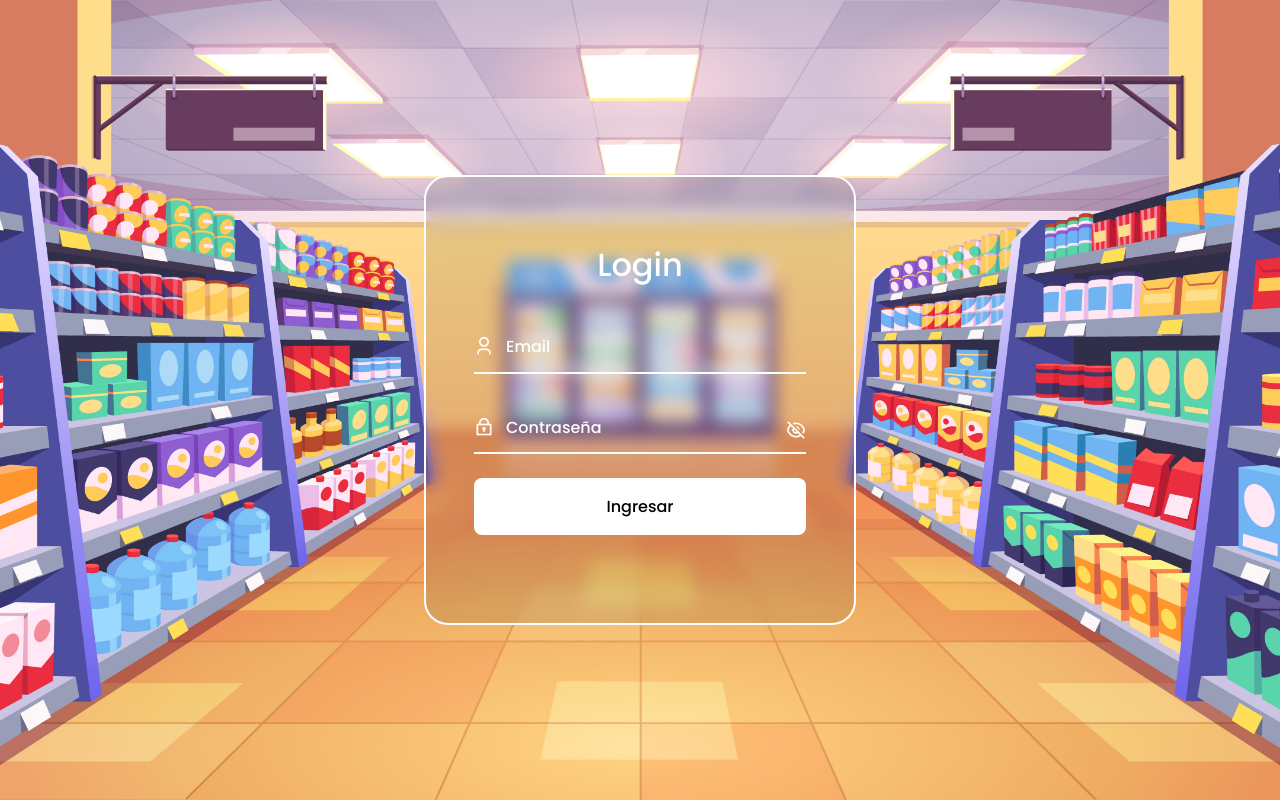
After one commit to LuisErnesto1234/SAN_SEBASTIAN_PV_DAZA, a Django app: template ventas/templates/Login.html in a window 1280 px wide. The commit adds this page. Run offline with Django 5.2, Linux system fonts and the light colour scheme; the template is opened without the code that fills it, so the values that code supplies are empty.

Commit message:
LOGIN sin Logout

```diff
--- a/PuntoDeVenta/settings.py
+++ b/PuntoDeVenta/settings.py
@@ -91,6 +91,9 @@ AUTH_PASSWORD_VALIDATORS = [
     },
     {
         'NAME': 'django.contrib.auth.password_validation.MinimumLengthValidator',
+        'OPTIONS': {
+            'min_length': 4,  # Cambia este valor al número deseado de caracteres mínimos
+        }
     },
     {
         'NAME': 'django.contrib.auth.password_validation.CommonPasswordValidator',
@@ -99,7 +102,6 @@ AUTH_PASSWORD_VALIDATORS = [
         'NAME': 'django.contrib.auth.password_validation.NumericPasswordValidator',
     },
 ]
-
 
 # Internationalization
 # https://docs.djangoproject.com/en/5.0/topics/i18n/
@@ -112,6 +114,8 @@ USE_I18N = True
 
 USE_TZ = True
 
+LOGIN_REDIRECT_URL = 'PageInicioLink'  # Nombre de la URL o ruta a la que se redirige después del inicio de sesión
+LOGIN_URL = 'login'
 
 
 STATIC_URL = '/static/'
--- /dev/null
+++ b/ventas/static/css/style1.css
@@ -0,0 +1,195 @@
+/*=============== GOOGLE FONTS ===============*/
+@import url("https://fonts.googleapis.com/css2?family=Poppins:wght@400;500&display=swap");
+/*=============== VARIABLES CSS ===============*/
+:root {
+  /*========== Colors ==========*/
+  /*Color mode HSL(hue, saturation, lightness)*/
+  --white-color: hsl(0, 0%, 100%);
+  --black-color: hsl(0, 0%, 0%);
+  /*========== Font and typography ==========*/
+  /*.5rem = 8px | 1rem = 16px ...*/
+  --body-font: "Poppins", sans-serif;
+  --h1-font-size: 1.75rem;
+  --normal-font-size: 1rem;
+  --small-font-size: .813rem;
+  /*========== Font weight ==========*/
+  --font-medium: 500;
+}
+
+/*=============== BASE ===============*/
+* {
+  box-sizing: border-box;
+  padding: 0;
+  margin: 0;
+}
+
+body,
+input,
+button {
+  font-size: var(--normal-font-size);
+  font-family: var(--body-font);
+}
+
+body {
+  color: var(--white-color);
+}
+
+input,
+button {
+  border: none;
+  outline: none;
+}
+
+a {
+  text-decoration: none;
+}
+
+img {
+  max-width: 100%;
+  height: auto;
+}
+
+/*=============== LOGIN ===============*/
+.login {
+  position: relative;
+  height: 100vh;
+  display: grid;
+  align-items: center;
+}
+.login__img {
+  position: absolute;
+  width: 100%;
+  height: 100%;
+  object-fit: cover;
+  object-position: center;
+}
+.login__form {
+  position: relative;
+  background-color: hsla(0, 0%, 10%, 0.1);
+  border: 2px solid var(--white-color);
+  margin-inline: 1.5rem;
+  padding: 2.5rem 1.5rem;
+  border-radius: 1rem;
+  backdrop-filter: blur(8px);
+}
+.login__title {
+  text-align: center;
+  font-size: var(--h1-font-size);
+  font-weight: var(--font-medium);
+  margin-bottom: 2rem;
+}
+.login__content, .login__box {
+  display: grid;
+}
+.login__content {
+  row-gap: 1.75rem;
+  margin-bottom: 1.5rem;
+}
+.login__box {
+  grid-template-columns: max-content 1fr;
+  align-items: center;
+  column-gap: 0.75rem;
+  border-bottom: 2px solid var(--white-color);
+}
+.login__icon, .login__eye {
+  font-size: 1.25rem;
+}
+.login__input {
+  width: 100%;
+  padding-block: 0.8rem;
+  background: none;
+  color: var(--white-color);
+  position: relative;
+  z-index: 1;
+}
+.login__box-input {
+  position: relative;
+}
+.login__label {
+  position: absolute;
+  left: 0;
+  top: 13px;
+  font-weight: var(--font-medium);
+  transition: top 0.3s, font-size 0.3s;
+}
+.login__eye {
+  position: absolute;
+  right: 0;
+  top: 18px;
+  z-index: 10;
+  cursor: pointer;
+}
+.login__box:nth-child(2) input {
+  padding-right: 1.8rem;
+}
+.login__check, .login__check-group {
+  display: flex;
+  align-items: center;
+  justify-content: space-between;
+}
+.login__check {
+  margin-bottom: 1.5rem;
+}
+.login__check-label, .login__forgot, .login__register {
+  font-size: var(--small-font-size);
+}
+.login__check-group {
+  column-gap: 0.5rem;
+}
+.login__check-input {
+  width: 16px;
+  height: 16px;
+}
+.login__forgot {
+  color: var(--white-color);
+}
+.login__forgot:hover {
+  text-decoration: underline;
+}
+.login__button {
+  width: 100%;
+  padding: 1rem;
+  border-radius: 0.5rem;
+  background-color: var(--white-color);
+  font-weight: var(--font-medium);
+  cursor: pointer;
+  margin-bottom: 2rem;
+}
+.login__register {
+  text-align: center;
+}
+.login__register a {
+  color: var(--white-color);
+  font-weight: var(--font-medium);
+}
+.login__register a:hover {
+  text-decoration: underline;
+}
+
+/* Input focus move up label */
+.login__input:focus + .login__label {
+  top: -12px;
+  font-size: var(--small-font-size);
+}
+
+/* Input focus sticky top label */
+.login__input:not(:placeholder-shown).login__input:not(:focus) + .login__label {
+  top: -12px;
+  font-size: var(--small-font-size);
+}
+
+/*=============== BREAKPOINTS ===============*/
+/* For medium devices */
+@media screen and (min-width: 576px) {
+  .login {
+    justify-content: center;
+  }
+  .login__form {
+    width: 432px;
+    padding: 4rem 3rem 3.5rem;
+    border-radius: 1.5rem;
+  }
+  .login__title {
+    font-size: 2rem;
+  }
+}
--- /dev/null
+++ b/ventas/static/js/script1.js
@@ -0,0 +1,26 @@
+/*=============== SHOW HIDDEN - PASSWORD ===============*/
+const showHiddenPass = (loginPass, loginEye) =>{
+    const input = document.getElementById(loginPass),
+          iconEye = document.getElementById(loginEye)
+
+    iconEye.addEventListener('click', () =>{
+       // Change password to text
+       if(input.type === 'password'){
+          // Switch to text
+          input.type = 'text'
+
+          // Icon change
+          iconEye.classList.add('ri-eye-line')
+          iconEye.classList.remove('ri-eye-off-line')
+       } else{
+          // Change to password
+          input.type = 'password'
+
+          // Icon change
+          iconEye.classList.remove('ri-eye-line')
+          iconEye.classList.add('ri-eye-off-line')
+       }
+    })
+ }
+
+ showHiddenPass('login-pass','login-eye')
--- /dev/null
+++ b/ventas/templates/Login.html
@@ -0,0 +1,52 @@
+{% load static %}
+<!DOCTYPE html>
+<html lang="en">
+<head>
+    <meta charset="UTF-8">
+    <meta name="viewport" content="width=device-width, initial-scale=1.0">
+
+    <!--=============== REMIXICONS ===============-->
+    <link href="https://cdn.jsdelivr.net/npm/remixicon@2.5.0/fonts/remixicon.css" rel="stylesheet">
+
+    <!--=============== CSS ===============-->
+    <link rel="stylesheet" href="{% static 'css/style1.css' %}">
+
+    <title>Animated login form - Bedimcode</title>
+</head>
+<body>
+<div class="login">
+    <img src="{% static 'img/no.jpg' %}" alt="login image" class="login__img">
+
+    <form action="{% url 'login' %}" method="post" class="login__form">
+        {% csrf_token %}
+        <h1 class="login__title">Login</h1>
+
+        <div class="login__content">
+            <div class="login__box">
+                <i class="ri-user-3-line login__icon"></i>
+
+                <div class="login__box-input">
+                    <input type="text" name="username" required class="login__input" id="login-email" placeholder=" ">
+                    <label for="login-email" class="login__label">Email</label>
+                </div>
+            </div>
+
+            <div class="login__box">
+                <i class="ri-lock-2-line login__icon"></i>
+
+                <div class="login__box-input">
+                    <input type="password" name="password" required class="login__input" id="login-pass" placeholder=" ">
+                    <label for="login-pass" class="login__label">Contraseña</label>
+                    <i class="ri-eye-off-line login__eye" id="login-eye"></i>
+                </div>
+            </div>
+        </div>
+
+        <button type="submit" class="login__button">Ingresar</button>
+    </form>
+</div>
+
+<!--=============== MAIN JS ===============-->
+<script src="{% static 'js/script1.js' %}"></script>
+</body>
+</html>
--- a/ventas/templates/base.html
+++ b/ventas/templates/base.html
@@ -67,7 +67,7 @@
         </li>
       </ul>
     </section>
-
+  z
       <!-- CONTENIDO DE PAGINAS -->
     <section class="contenido">
       {% block content %}{% endblock %}
```
Also changed, not shown: ventas/urls.py (+35 -30 lines), ventas/views.py (+69 -0 lines), db.sqlite3, ventas/static/img/no.jpg (added).
